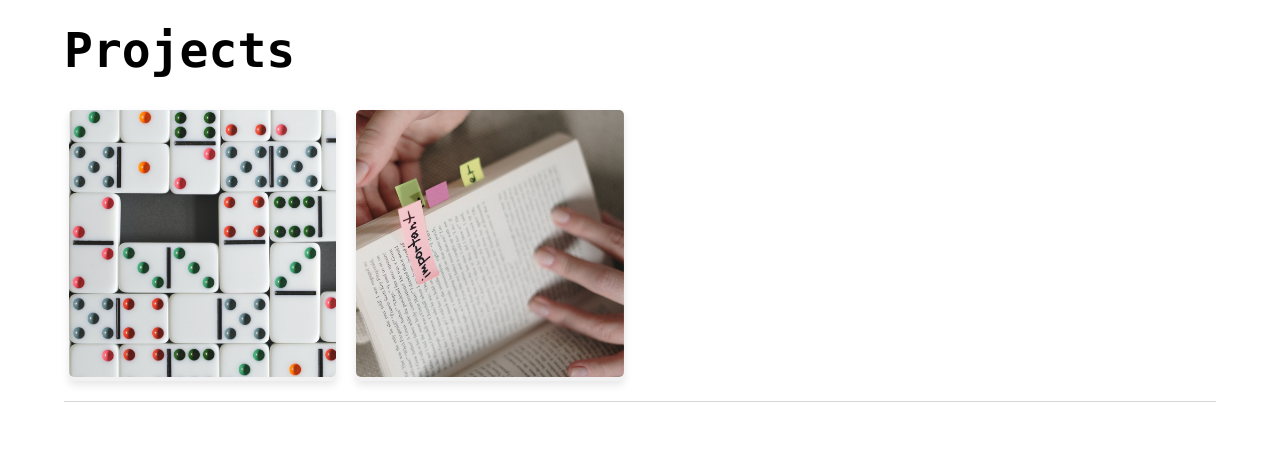
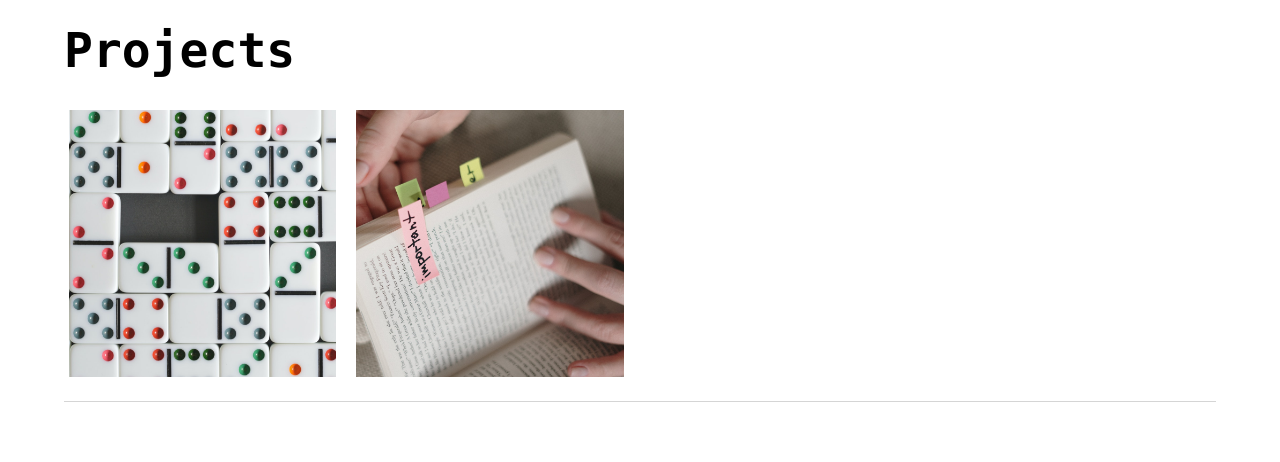
Before and after one commit to amadorschulze92/amadorschulze92.github.io, a Jekyll site: the page built from index.html, in a window 1280 px wide. Shown: the part 754-1216 px from the top of the page. Built offline with Jekyll 4.4.1, drawn with Linux system fonts in a browser that asks for light colours.

Commit message:
what happens if i get rid of the cards

```diff
--- a/index.html
+++ b/index.html
@@ -34,7 +34,6 @@ title: Michael A. Schulze
     <div class="row">
       {% for post in site.posts %}
         <div class="column">
-          <div class="card">
           <a href="{{ post.url }}">
             {% capture new_var %}/assets/images/{{ post.title }}.jpeg{% endcapture %}
             <img src={{ new_var }} alt={{ post.title }} style="width:100%" class="card_image">
@@ -45,10 +44,6 @@ title: Michael A. Schulze
             </a>
           </div>
         </div>
-          <div class="middle">
-            <div class="text">John Doe</div>
-          </div>
-        </div>
       {% endfor %}
     </div>
   </div>
```
Lines whose indentation alone changed are shown as unchanged.
